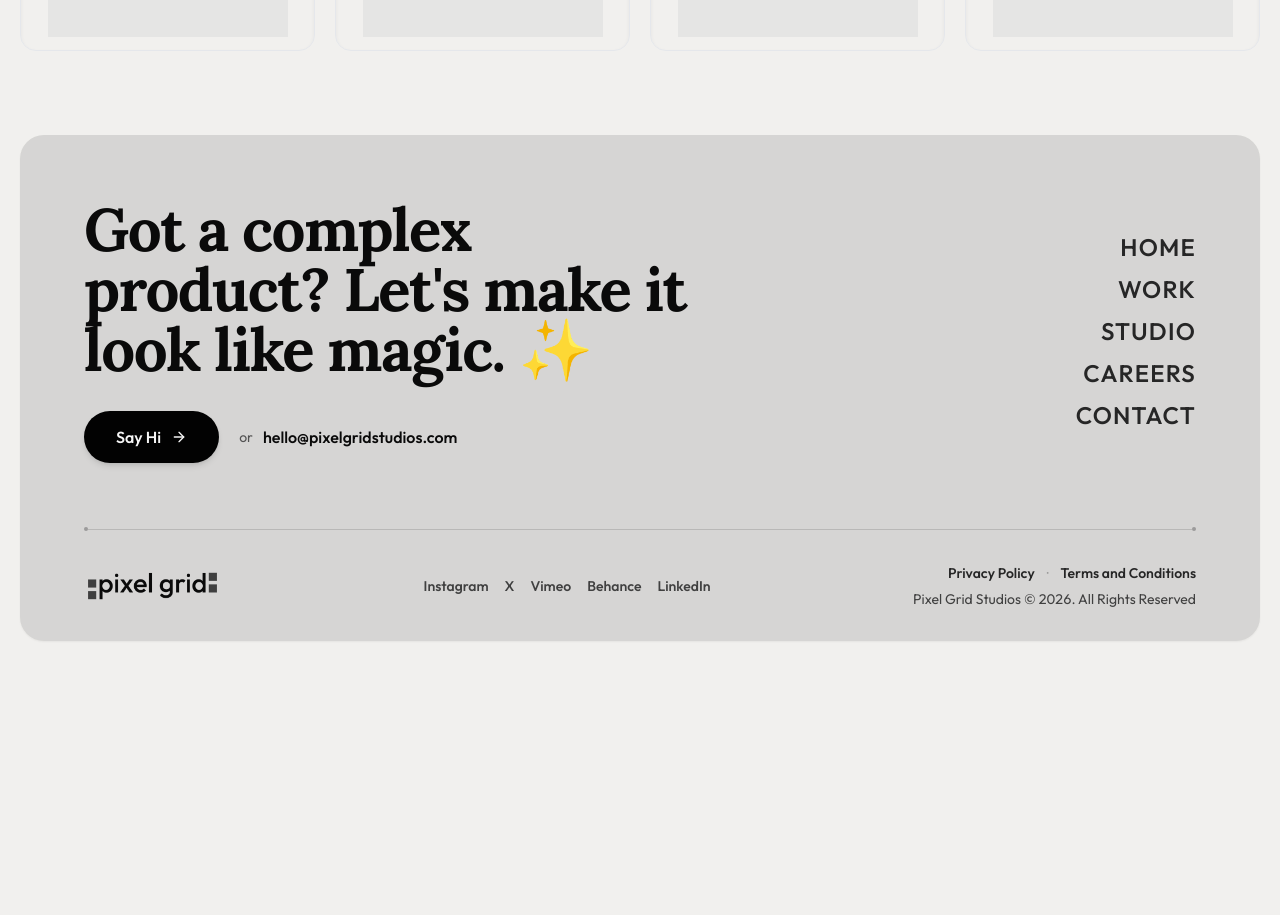
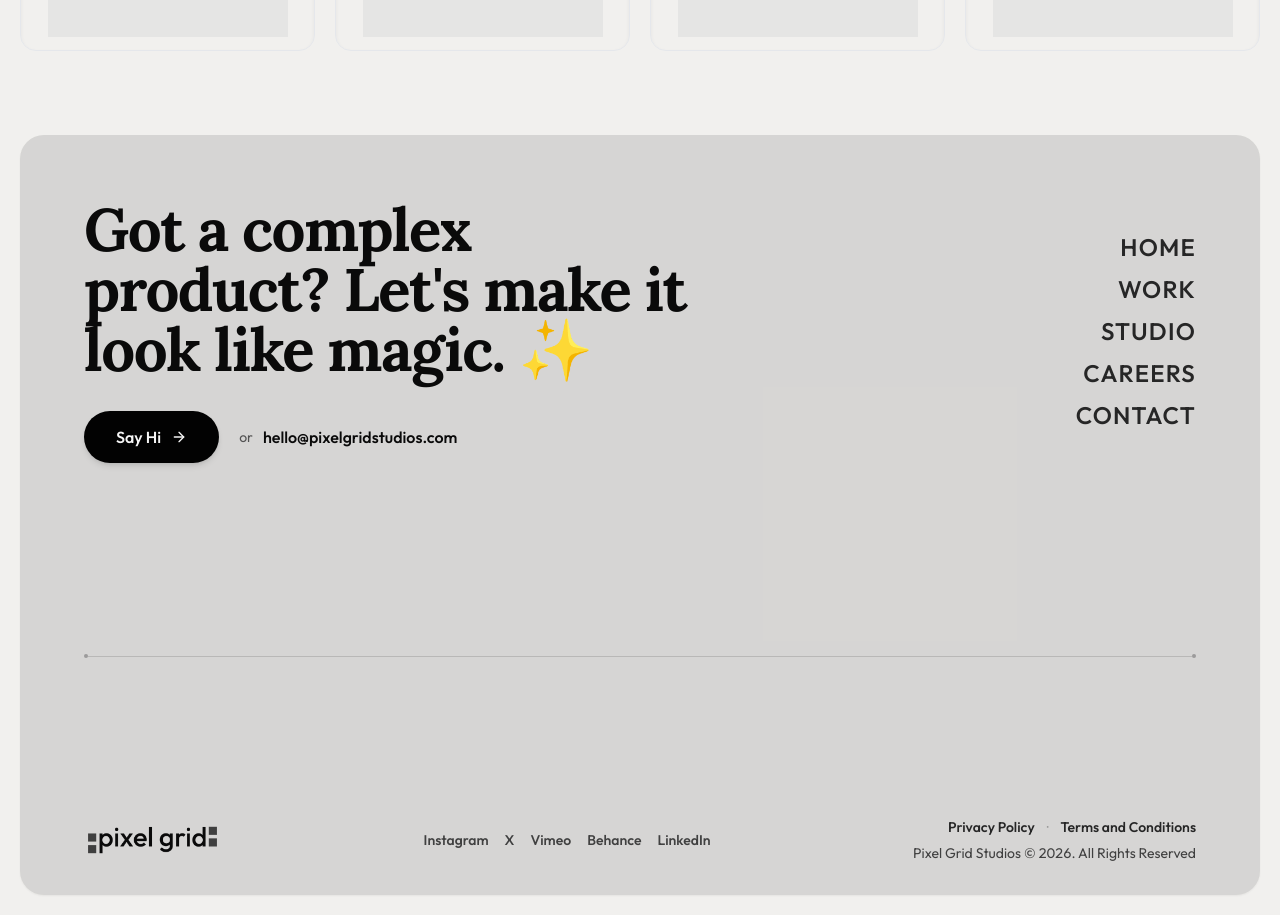
Before and after one commit to pixelgridstudios/PGS-Website-v1, a React (Vite) app: page / in a window 1280 px wide. Shown: the part 4440-5355 px from the top of the page. Before the commit the page ends 5101 px from the top, so only its background shows below. Built offline with nearby package versions, Linux system fonts and the light colour scheme; the HTML template or start-up script is replaced by a standard one.

Commit message:
layout: make footer full page height

```diff
--- a/src/components/Footer.tsx
+++ b/src/components/Footer.tsx
@@ -10,9 +10,9 @@ export const Footer: React.FC = () => {
       {/* Seamless Borderless Footer Card (Matching Studio Deliverables Background) */}
       <div
         data-reveal
-        className="mx-auto max-w-[1600px] rounded-2xl sm:rounded-3xl bg-brand-muted text-brand-foreground border-0 overflow-hidden shadow-sm dark:shadow-2xl transition-colors duration-300"
+        className="mx-auto max-w-[1600px] min-h-[calc(100vh-2.5rem)] rounded-2xl sm:rounded-3xl bg-brand-muted text-brand-foreground border-0 overflow-hidden shadow-sm dark:shadow-2xl transition-colors duration-300"
       >
-        <div className="w-full h-full bg-black/[0.045] dark:bg-black/30">
+        <div className="w-full h-full min-h-[calc(100vh-2.5rem)] bg-black/[0.045] dark:bg-black/30 flex flex-col justify-between">
           {/* Main Section: Headline + CTA + Navigation */}
           <div className="p-8 sm:p-12 md:p-14 lg:p-16 flex flex-col md:flex-row md:items-start lg:items-center md:justify-between gap-8 md:gap-10 lg:gap-16">
 
```
